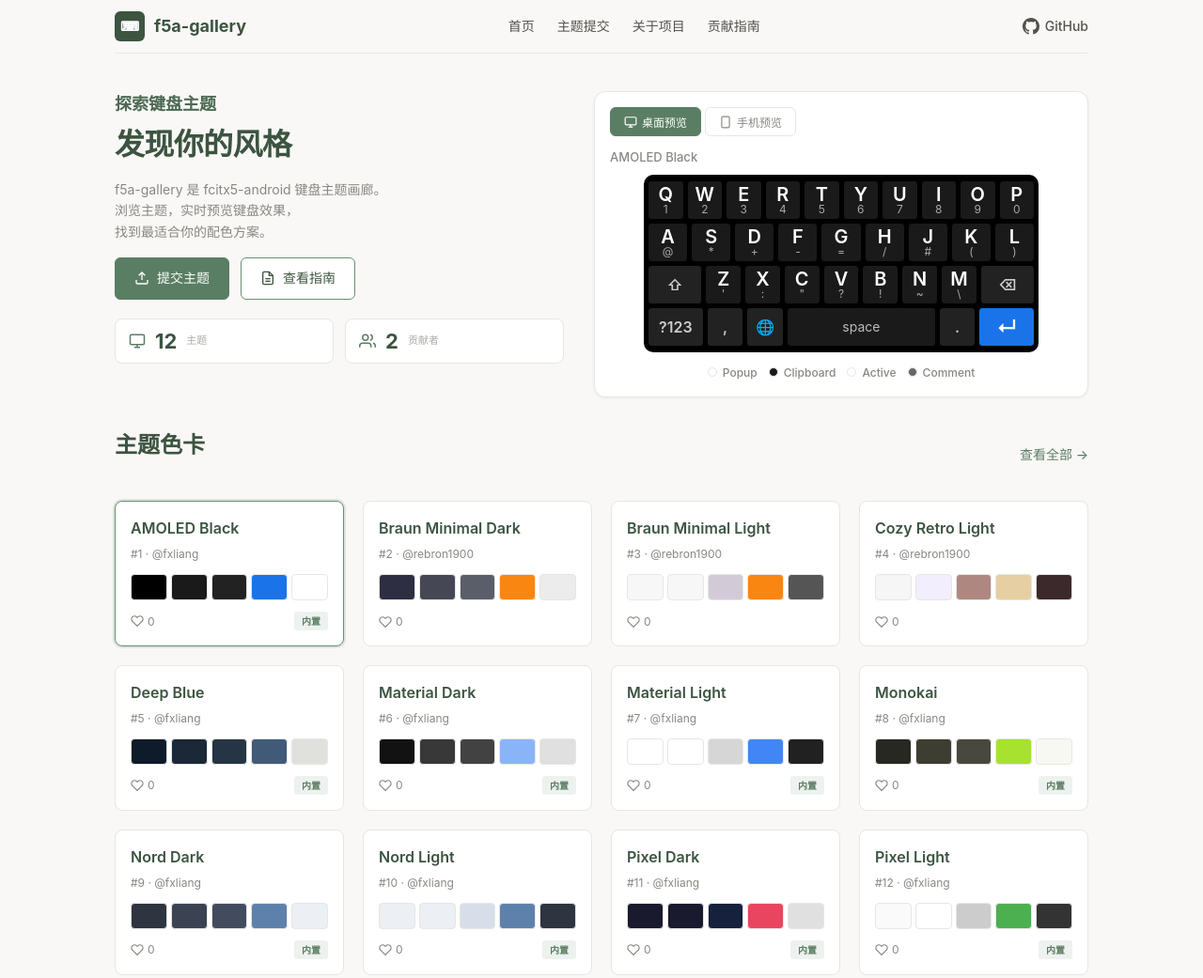
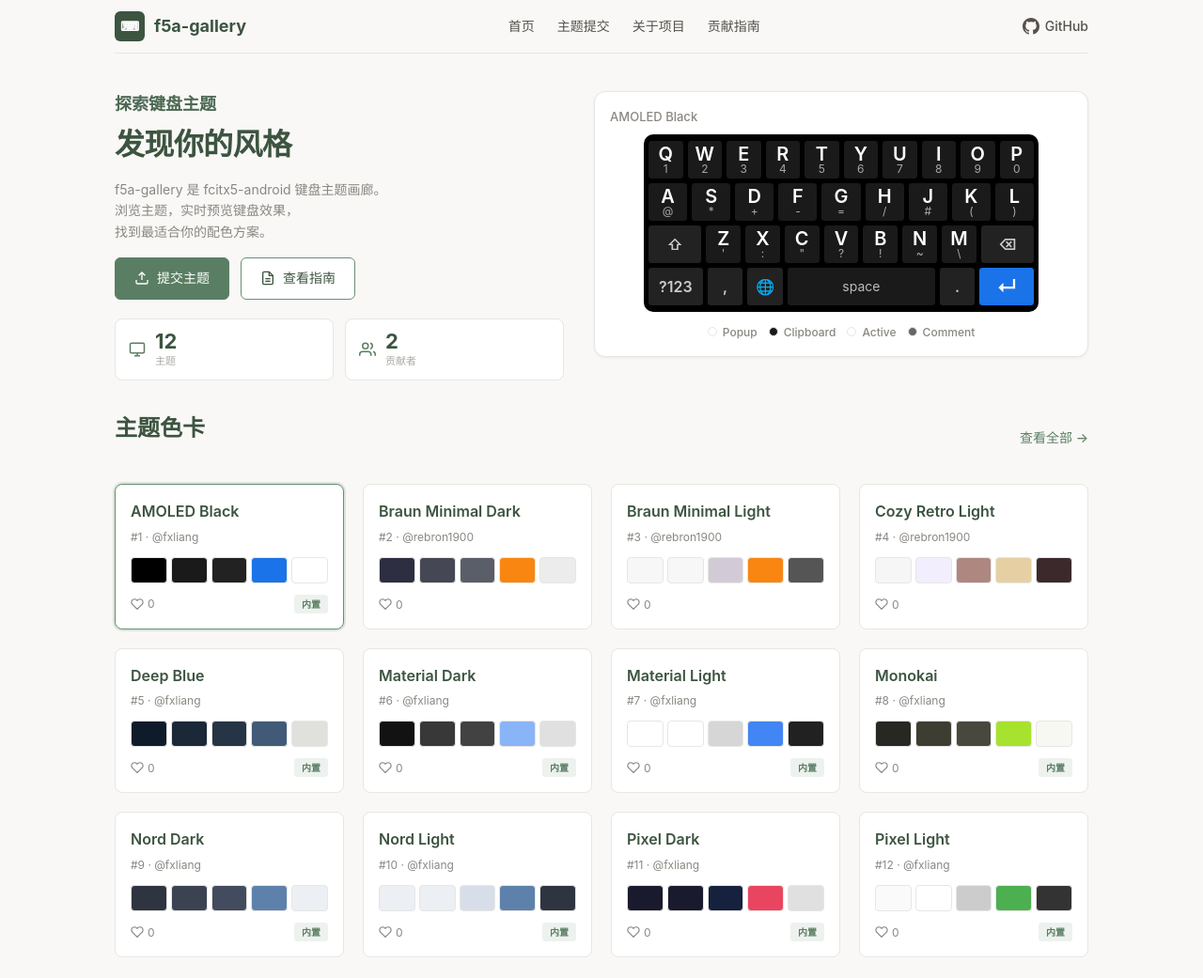
Before and after one commit to rebron1900/f5a-gallery, an Astro site: page / in a window 1280 px wide. Shown: the top 1041 px of the page at 94% size. Built offline with nearby package versions, Linux system fonts and the light colour scheme; Astro itself is replaced by a stand-in of ours.

Commit message:
refactor: remove preview-tabs, stat card icon+text column layout

```diff
--- a/src/pages/index.astro
+++ b/src/pages/index.astro
@@ -62,31 +62,25 @@ const PALETTE_KEYS = ['backgroundColor', 'keyBackgroundColor', 'altKeyBackground
             <div class="stat-icon">
               <svg width="18" height="18" viewBox="0 0 24 24" fill="none" stroke="currentColor" stroke-width="2"><rect x="2" y="3" width="20" height="14" rx="2"/><line x1="8" y1="21" x2="16" y2="21"/><line x1="12" y1="17" x2="12" y2="21"/></svg>
             </div>
-            <div class="stat-value">{themes.length}</div>
-            <div class="stat-label">主题</div>
+            <div class="stat-text">
+              <div class="stat-value">{themes.length}</div>
+              <div class="stat-label">主题</div>
+            </div>
           </div>
           <div class="stat-card">
             <div class="stat-icon">
               <svg width="18" height="18" viewBox="0 0 24 24" fill="none" stroke="currentColor" stroke-width="2"><path d="M17 21v-2a4 4 0 00-4-4H5a4 4 0 00-4 4v2"/><circle cx="9" cy="7" r="4"/><path d="M23 21v-2a4 4 0 00-3-3.87"/><path d="M16 3.13a4 4 0 010 7.75"/></svg>
             </div>
-            <div class="stat-value">{new Set(themes.map(t => t.theme.author)).size}</div>
-            <div class="stat-label">贡献者</div>
+            <div class="stat-text">
+              <div class="stat-value">{new Set(themes.map(t => t.theme.author)).size}</div>
+              <div class="stat-label">贡献者</div>
+            </div>
           </div>
         </div>
       </div>
 
       <div class="hero-preview">
         <div class="preview-card">
-          <div class="preview-tabs">
-            <button class="preview-tab active" data-device="desktop">
-              <svg width="14" height="14" viewBox="0 0 24 24" fill="none" stroke="currentColor" stroke-width="2"><rect x="2" y="3" width="20" height="14" rx="2"/><line x1="8" y1="21" x2="16" y2="21"/><line x1="12" y1="17" x2="12" y2="21"/></svg>
-              桌面预览
-            </button>
-            <button class="preview-tab" data-device="mobile">
-              <svg width="14" height="14" viewBox="0 0 24 24" fill="none" stroke="currentColor" stroke-width="2"><rect x="5" y="2" width="14" height="20" rx="2"/><line x1="12" y1="18" x2="12" y2="18"/></svg>
-              手机预览
-            </button>
-          </div>
           <div class="preview-title" id="preview-theme-name">{defaultTheme.name}</div>
           <div id="keyboard-container">
             <KeyboardPreview colors={defaultTheme.colors} />
@@ -300,6 +294,11 @@ const PALETTE_KEYS = ['backgroundColor', 'keyBackgroundColor', 'altKeyBackground
       flex-shrink: 0;
     }
 
+    .stat-text {
+      display: flex;
+      flex-direction: column;
+    }
+
     .stat-value {
       font-size: 22px;
       font-weight: 700;
@@ -325,38 +324,6 @@ const PALETTE_KEYS = ['backgroundColor', 'keyBackgroundColor', 'altKeyBackground
       border-radius: var(--radius-lg);
       padding: 16px;
       box-shadow: var(--shadow-sm);
-    }
-
-    .preview-tabs {
-      display: flex;
-      gap: 4px;
-      margin-bottom: 12px;
-    }
-
-    .preview-tab {
-      display: inline-flex;
-      align-items: center;
-      gap: 5px;
-      padding: 6px 14px;
-      border-radius: var(--radius-sm);
-      font-size: 12px;
-      font-weight: 500;
-      border: 1.5px solid var(--border);
-      background: var(--bg-white);
-      color: var(--text-sub);
-      cursor: pointer;
-      transition: all 0.15s;
-    }
-
-    .preview-tab.active {
-      background: var(--green-mid);
-      border-color: var(--green-mid);
-      color: #fff;
-    }
-
-    .preview-tab:hover:not(.active) {
-      border-color: var(--green-accent);
-      color: var(--green-dark);
     }
 
     .preview-title {
```
